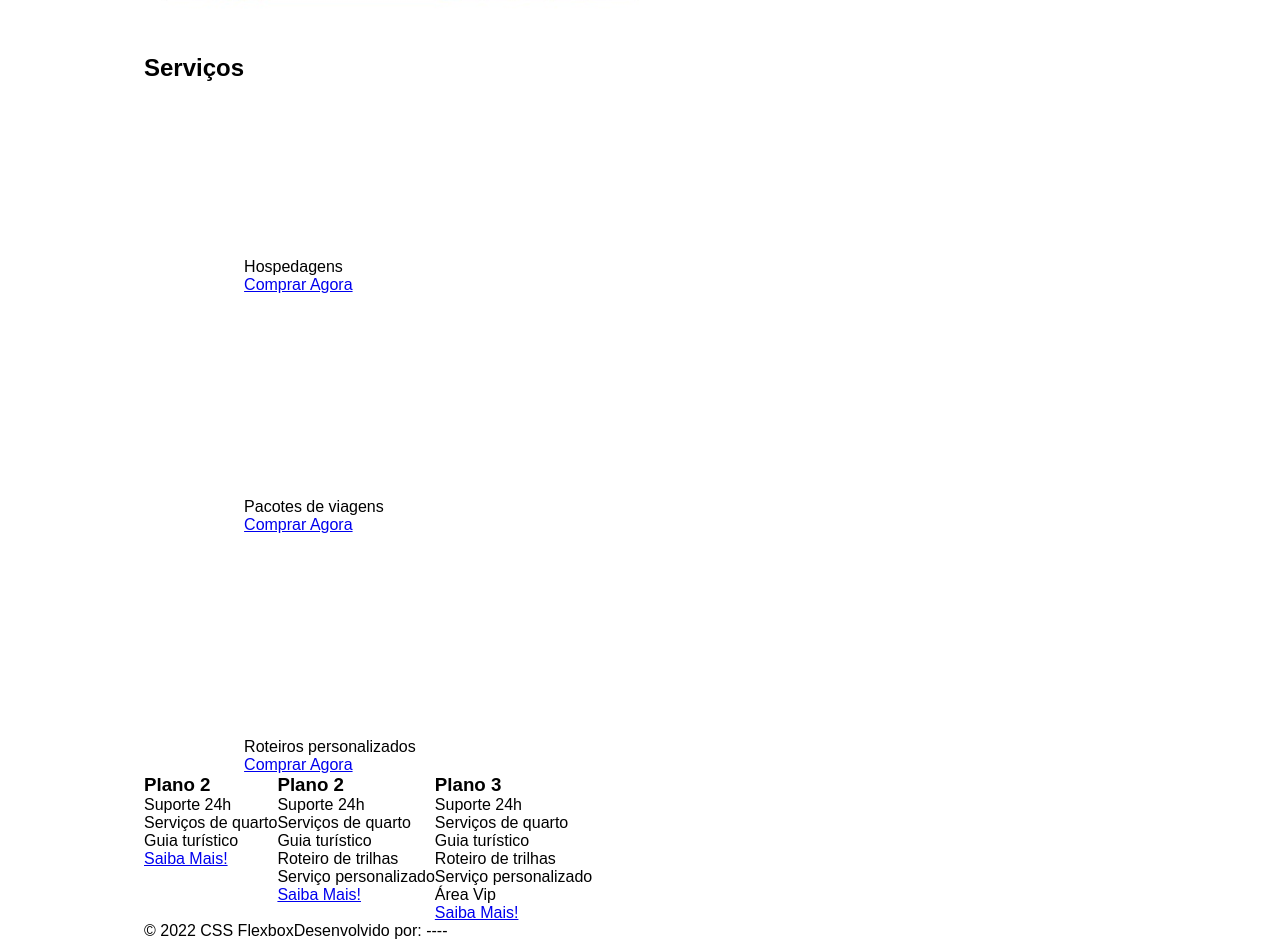
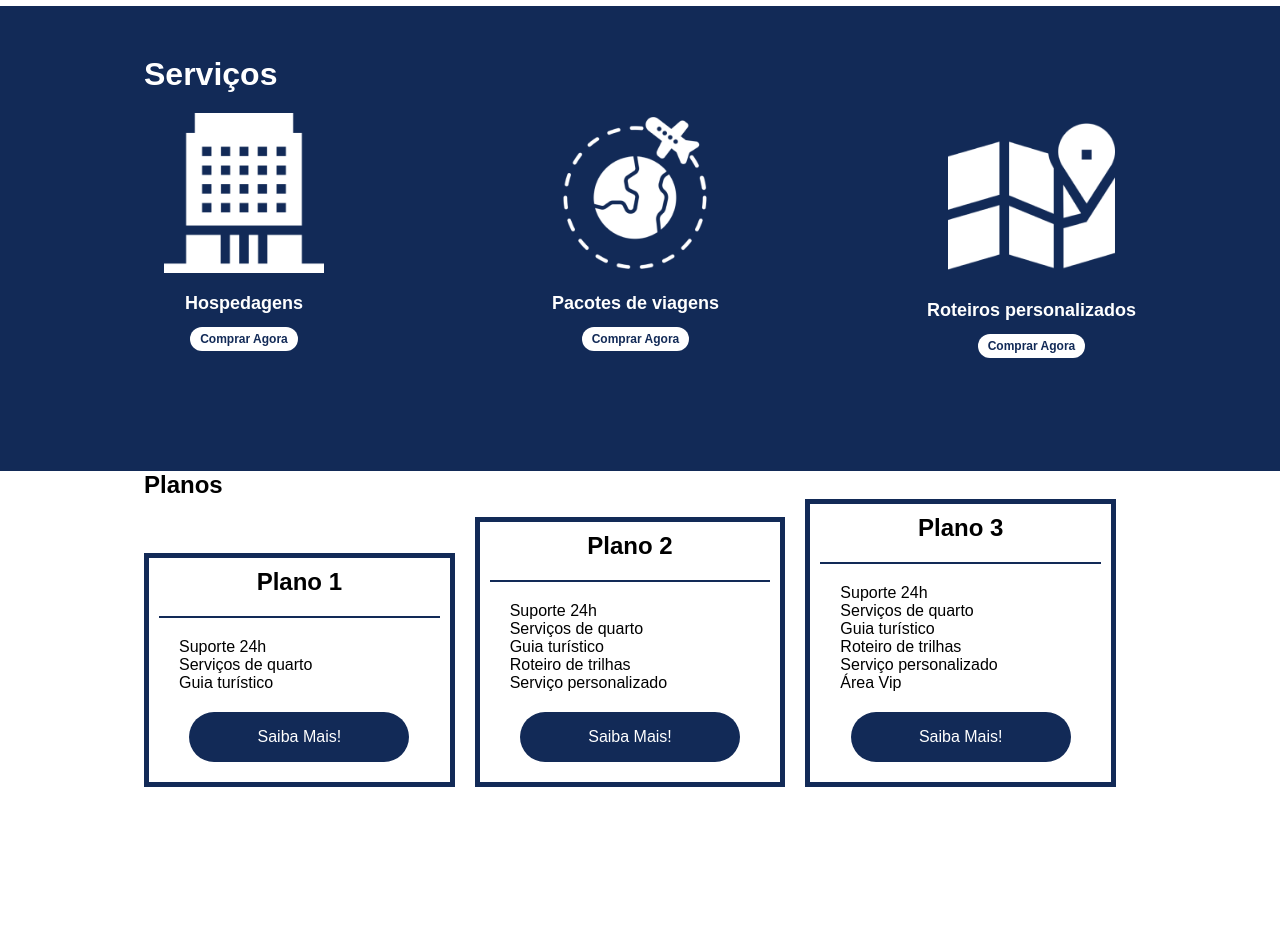
Before and after one commit to roberto967/Santander-Bootcamp-Fullstack-2022, a plain HTML site: page flexbox-project/index.html in a window 1280 px wide. Shown: the part 1206-2149 px from the top of the page. Drawn offline with Linux system fonts and the light colour scheme.

Commit message:
estilização da parte de serviços e planos

```diff
--- a/flexbox-project/css/style.css
+++ b/flexbox-project/css/style.css
@@ -14,16 +14,15 @@ ul li a {
   text-decoration: none;
 }
 
-.flex-container {
-  display: flex;
-  max-width: 62em;
-  margin: auto;
+div img {
+  display: block;
   width: 100%;
+  pointer-events: none;
 }
 
 header {
   background-color: #122a57;
-  height: 6.25em;
+  height: 6.25rem;
   display: flex;
   align-items: center;
   color: #fff;
@@ -31,18 +30,25 @@ header {
 
 header .list-itens {
   display: flex;
-  max-width: 16.25em;
+  max-width: 16.25rem;
   width: 100%;
   justify-content: space-between;
   align-items: center;
 }
 
+header .menu {
+  justify-content: space-between;
+}
+
+.flex-container {
+  display: flex;
+  max-width: 62rem;
+  margin: auto;
+  width: 100%;
+}
+
 .list-itens li a {
   color: #fff;
-}
-
-header .menu {
-  justify-content: space-between;
 }
 
 .apresentacao {
@@ -52,24 +58,145 @@ header .menu {
 }
 
 .apresentacao .texto-apresentacao {
-  min-height: 12.5em;
+  min-height: 12.5rem;
 }
 
 .texto-apresentacao h1 {
   color: #122a57;
   font-size: 3em;
-  margin-bottom: 0.625em;
+  margin-bottom: 0.625rem;
 }
 
-.texto-apresentacao a {
+.btn {
   background-color: #122a57;
   color: #fff;
   text-align: center;
-  border-radius: 1.875em;
-  width: 13.75em;
+  border-radius: 1.875rem;
+  width: 13.75rem;
   display: block;
   text-decoration: none;
-  height: 3.125em;
-  line-height: 3.09em;
-  margin: 0.625em auto 0.625em auto;
+  height: 3.125rem;
+  line-height: 3.09rem;
+  margin: 0.625rem auto 0.625rem auto;
 }
+
+#quem-somos {
+  align-items: center;
+  justify-content: space-between;
+
+  flex-direction: row-reverse;
+}
+
+#quem-somos h2 {
+  display: flex;
+  font-size: 2rem;
+  color: #122a57;
+  border-left: 0.313rem solid #122a57;
+  padding-left: 0.313rem;
+  margin-bottom: 1.25rem;
+}
+
+#quem-somos p {
+  margin-bottom: 0.625rem;
+  width: 90%;
+}
+
+#quem-somos img {
+  min-width: 28.125rem;
+}
+
+.container-externo {
+  background-color: #122a57;
+  width: 100%;
+}
+
+#servicos {
+  flex-direction: column;
+  padding: 3.125rem 0 6.25rem 0;
+}
+
+#servicos h2 {
+  color: #fff;
+  font-size: 2rem;
+  margin-bottom: 1.25rem;
+}
+
+.lista-servicos {
+  display: flex;
+  justify-content: space-between;
+}
+
+.lista-servicos .item-servico {
+  text-align: center;
+}
+
+.item-servico a {
+  width: 7.5rem;
+  background-color: #fff;
+  border-radius: 1.875rem;
+  height: 3.125rem;
+  text-align: center;
+  line-height: 3.125rem;
+  margin-top: 1.25rem;
+  padding: 0.313rem 0.625rem;
+  color: #122a57;
+  text-decoration: none;
+  font-size: 0.75rem;
+  font-weight: 700;
+}
+
+.item-servico p {
+  font-weight: 700;
+  font-size: 1.125rem;
+  color: #fff;
+  margin-top: 1.25rem;
+}
+
+.item-servico img {
+  width: 80%;
+  margin: auto;
+}
+
+#planos {
+  flex-direction: column;
+  min-height: 100vh;
+}
+
+.lista-planos {
+  display: flex;
+  align-items: flex-end;
+}
+
+.item-plano {
+  flex: 1;
+  border: 0.313rem solid #122a57;
+  margin-right: 1.25rem;
+  padding: 0.625rem;
+}
+
+.item-plano.btn {
+  margin: auto;
+  margin-bottom: 1.25rem;
+}
+
+.item-plano h3 {
+  font-size: 1.5rem;
+  display: flex;
+  flex-direction: column;
+  text-align: center;
+}
+
+.item-plano h3::after {
+  content: "";
+  background-color: #122a57;
+  width: 100%;
+  height: 0.125rem;
+  margin-top: 1.25rem;
+  margin-bottom: 0.625rem;
+}
+
+.item-plano ul {
+  padding: 0.625rem 1.25rem;
+  display: flex;
+  flex-direction: column;
+}
--- a/flexbox-project/index.html
+++ b/flexbox-project/index.html
@@ -27,7 +27,7 @@
     <div class="texto-apresentacao">
       <h1>Flex <br>Turismos</h1>
       <p>O melhor serviço para você!</p>
-      <a href="">Saiba Mais!</a>
+      <a href="" class="btn">Saiba Mais!</a>
     </div>
 
     <div>
@@ -35,11 +35,7 @@
     </div>
   </div>
 
-  <div class="flex-container">
-    <div>
-      <img src="./images/1-quem-somos.png" alt="balcão de atendimento">
-    </div>
-
+  <div class="flex-container" id="quem-somos">
     <div>
       <h2>Quem somos</h2>
       <p>It is a long established fact that a reader will be distracted by the readable content of a page when looking
@@ -49,27 +45,32 @@
         using
         'Content here, content here', making it look like readable English.</p>
     </div>
+
+    <div>
+      <img src="./images/1-quem-somos.png" alt="balcão de atendimento">
+    </div>
   </div>
 
-  <div class="flex-container">
+  <div class="container-externo">
+    <div class="flex-container" id="servicos">
       <div>
         <h2>Serviços</h2>
       </div>
 
-    <div>
-      <div>
+      <div class="lista-servicos">
+        <div class="item-servico">
           <div><img src="./images/icon-2.png" alt="hospedagens"></div>
           <p>Hospedagens</p>
           <a href="#">Comprar Agora</a>
         </div>
 
-      <div>
+        <div class="item-servico">
           <div><img src="./images/icon-1.png" alt="pacote de viagens"></div>
           <p>Pacotes de viagens</p>
           <a href="#">Comprar Agora</a>
         </div>
 
-      <div>
+        <div class="item-servico">
           <div><img src="./images/icon-3.png" alt="roteiros personalizados"></div>
           <p>Roteiros personalizados</p>
           <a href="#">Comprar Agora</a>
@@ -77,20 +78,26 @@
 
       </div>
     </div>
+  </div>
 
-  <div class="flex-container">
+  <div class="flex-container" id="planos">
 
     <div>
-      <h3>Plano 2</h3>
+      <h2>Planos</h2>
+    </div>
+
+    <div class="lista-planos">
+      <div class="item-plano">
+        <h3>Plano 1</h3>
         <ul>
           <li>Suporte 24h</li>
           <li>Serviços de quarto</li>
           <li>Guia turístico</li>
         </ul>
-      <a href="#">Saiba Mais!</a>
+        <a href="#" class="btn">Saiba Mais!</a>
       </div>
 
-    <div>
+      <div class="item-plano">
         <h3>Plano 2</h3>
         <ul>
           <li>Suporte 24h</li>
@@ -99,10 +106,10 @@
           <li>Roteiro de trilhas</li>
           <li>Serviço personalizado</li>
         </ul>
-      <a href="#">Saiba Mais!</a>
+        <a href="#" class="btn">Saiba Mais!</a>
       </div>
 
-    <div>
+      <div class="item-plano">
         <h3>Plano 3</h3>
         <ul>
           <li>Suporte 24h</li>
@@ -112,7 +119,8 @@
           <li>Serviço personalizado</li>
           <li>Área Vip</li>
         </ul>
-      <a href="#">Saiba Mais!</a>
+        <a href="#" class="btn">Saiba Mais!</a>
+      </div>
     </div>
   </div>
 
```
Lines whose indentation alone changed are shown as unchanged.
